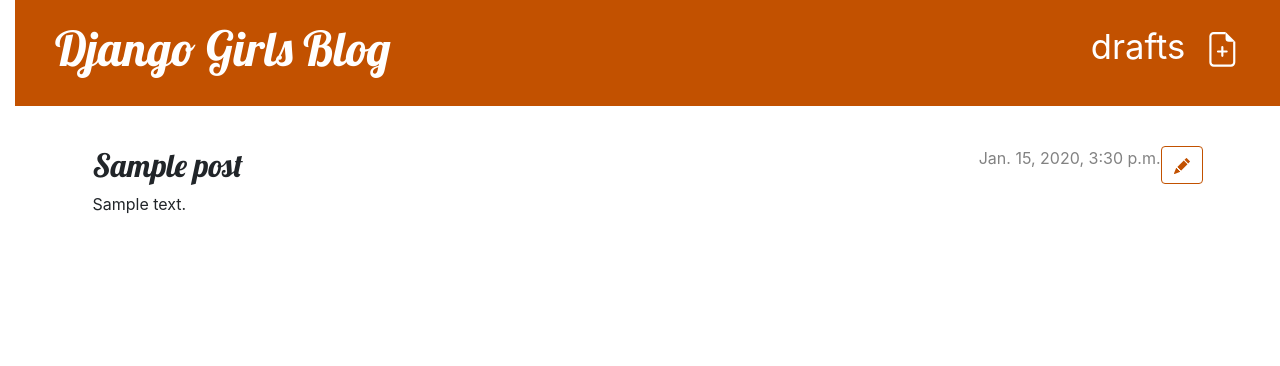
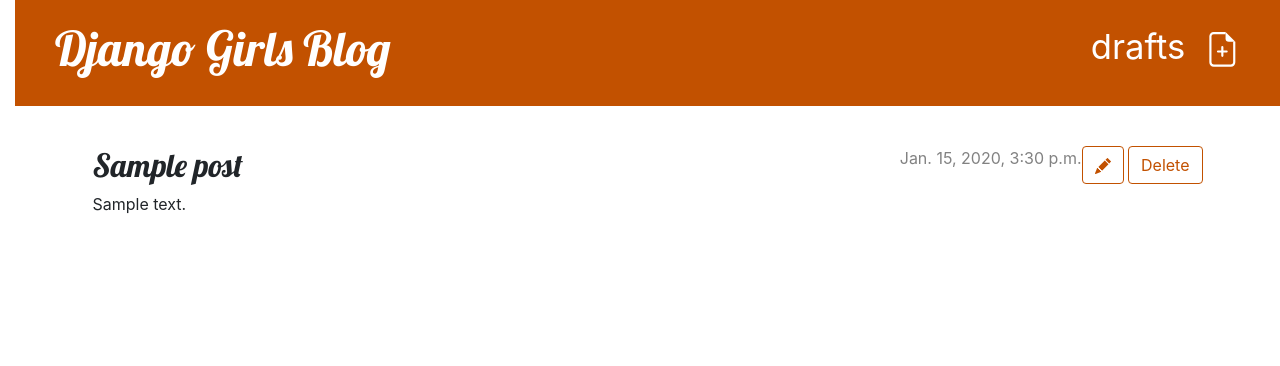
Before and after one commit to NeelCitrusbug/my-first-blog, a Django app: page /post/1/ in a window 1280 px wide. Shown: the top 366 px of the page. Run offline with Django 3.2, Linux system fonts and the light colour scheme; a user stored in the database is signed in; tables that the repository leaves empty hold one stand-in row (values such as "Sample post").

Commit message:
Added publish post and delete post functionality

```diff
--- a/blog/templates/blog/post_detail.html
+++ b/blog/templates/blog/post_detail.html
@@ -7,6 +7,9 @@
         <a class="btn btn-default" href="{% url 'post_edit' pk=post.pk %}">
             {% include './icons/pencil-fill.svg' %}
         </a>
+        <a class="btn btn-default" href="{% url 'post_remove' pk=post.pk %}">
+            Delete
+        </a>
         {% endif %}
     </aside>
 
@@ -14,6 +17,8 @@
     <time class="date">
         {{ post.published_date }}
     </time>
+    {% else %}
+    <a class="btn btn-default" href="{% url 'post_publish' pk=post.pk %}">Publish</a>
     {% endif %}
     <h2>{{ post.title }}</h2>
     <p>{{ post.text|linebreaksbr }}</p>
--- a/blog/urls.py
+++ b/blog/urls.py
@@ -8,4 +8,6 @@
     path('post/new/' , views.post_new , name='post_new'),
     path('post/<int:pk>/edit/', views.post_edit, name='post_edit'),
     path('drafts/' , views.post_draft_list , name='post_draft_list'),
+    path('post/<pk>/publish/' , views.post_publish, name='post_publish'),
+    path('post/<pk>/remove' , views.post_remove , name = 'post_remove'),
 ]
--- a/blog/views.py
+++ b/blog/views.py
@@ -25,7 +25,7 @@
 
 def post_detail(request , pk):
     post = get_object_or_404(Post,pk=pk)
-    return render(request , 'blog/post_detail.html' , {'post':post})
+    return render(request ,'blog/post_detail.html' , {'post':post})
 
 
 def post_new(request):
@@ -38,7 +38,6 @@
             post.published_date = timezone.now()
             post.save()
             return redirect('post_detail' , pk=post.pk)
-
     else:
         form = PostForm()
     return render(request, 'blog/post_edit.html', {'form': form})
@@ -71,3 +70,14 @@
     page_obj = p.get_page(page_number)
 
     return render(request , 'blog/post_draft_list.html',{'page_obj':page_obj})
+
+def post_publish(request,pk):
+    post = get_object_or_404(Post , pk=pk)
+    post.publish()
+    return redirect('post_detail' , pk=pk)
+
+
+def post_remove(request,pk):
+    post = get_object_or_404(Post , pk=pk)
+    post.delete()
+    return redirect('post_list')
```
